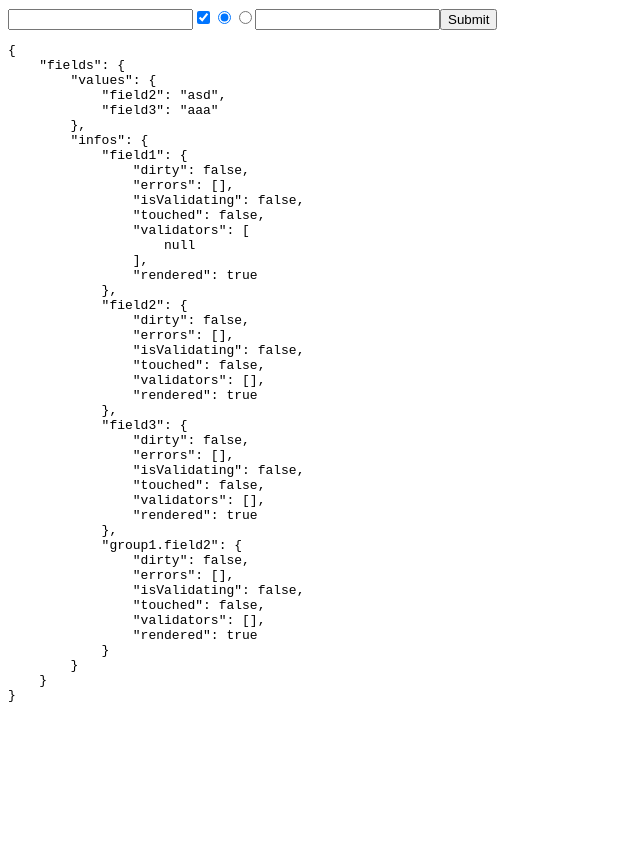
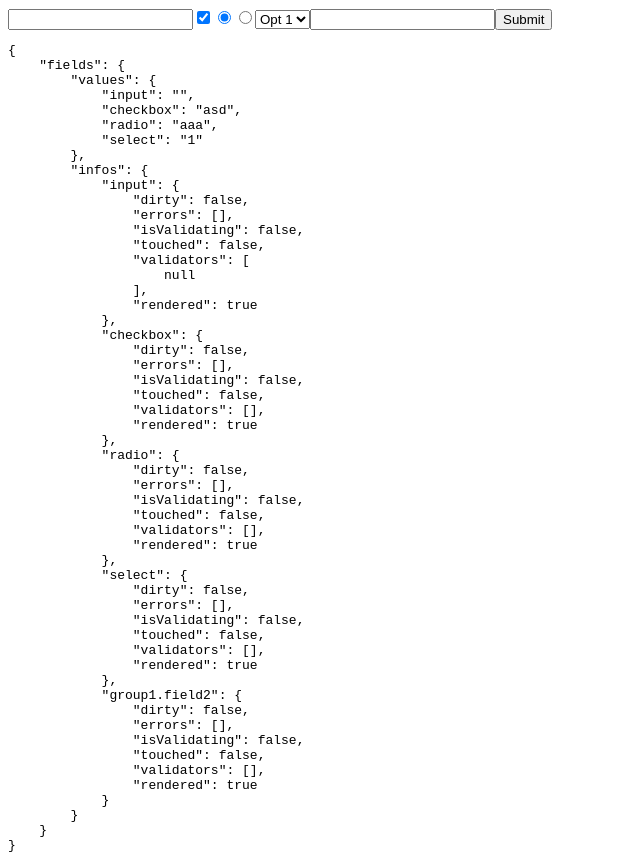
Before and after one commit to luisgustavolf/react-satisfying-forms, a React (Create React App) app in the folder dev/: page / in a window 1280 px wide. Shown: the whole page, without its empty margins (0-640 px from the left). Before the commit the page ends 800 px from the top, so only its background shows below. Built offline with nearby package versions, Linux system fonts and the light colour scheme.

Commit message:
sample fix

```diff
--- a/dev/src/statelessSamples/simplesForm.tsx
+++ b/dev/src/statelessSamples/simplesForm.tsx
@@ -4,9 +4,10 @@ import { validateForm } from '../react-satisfying-forms-staless/helpers/validati
 import { IFormValues } from '../react-satisfying-forms-staless/interfaces/iFormValues';
 
 export interface FormData {
-    field1?: string,
-    field2?: string,
-    field3?: string,
+    input?: string,
+    checkbox?: string,
+    radio?: string,
+    select?: string,
     group1?: {
         field2: string
     }
@@ -14,8 +15,10 @@ export interface FormData {
 
 export function SimpleForm() {
     const [formValues, setFormValues] = React.useState<IFormValues<FormData>>({ fields: { values: {
-        field2: 'asd',
-        field3: 'aaa'
+        input: '',
+        checkbox: 'asd',
+        radio: 'aaa',
+        select: '1'
     } }});
 
     function submit() {
@@ -24,23 +27,33 @@ export function SimpleForm() {
 
     return (
         <Form values={formValues} onChange={(values) => { setFormValues(values) }} inspect>
-            <Field name={'field1'} require>
+            <Field name={'input'} require>
                 {(bindings) => <input {...bindings}/>}
             </Field>
 
-            <Field name={'field2'} checkable checkedValue={'asd'}>
+            <Field name={'checkbox'} checkable checkedValue={'asd'}>
                 {(bindings) => <input type={'checkbox'} {...bindings}/>}
             </Field>
 
-            <Field name={'field3'} checkable checkedValue={'aaa'}>
+            <Field name={'radio'} checkable checkedValue={'aaa'}>
                 {(bindings) => <input type={'radio'} {...bindings}/>}
             </Field>
 
-            <Field name={'field3'} checkable checkedValue={'bbb'}>
+            <Field name={'radio'} checkable checkedValue={'bbb'}>
                 {(bindings) => <input type={'radio'} {...bindings}/>}
             </Field>
 
-            {formValues.fields.values.field1 !== '123' &&
+            <Field name={'select'}>
+                {(bindings) =>
+                    <select {...bindings}>
+                        <option value={'1'}>Opt 1</option>
+                        <option value={'2'}>Opt 2</option>
+                        <option value={'3'}>Opt 3</option>
+                    </select>
+                }
+            </Field>
+
+            {formValues.fields.values.input !== '123' &&
                 <Field name={'group1.field2'}>
                     {(bindings) => <input {...bindings}/>}
                 </Field>
```
